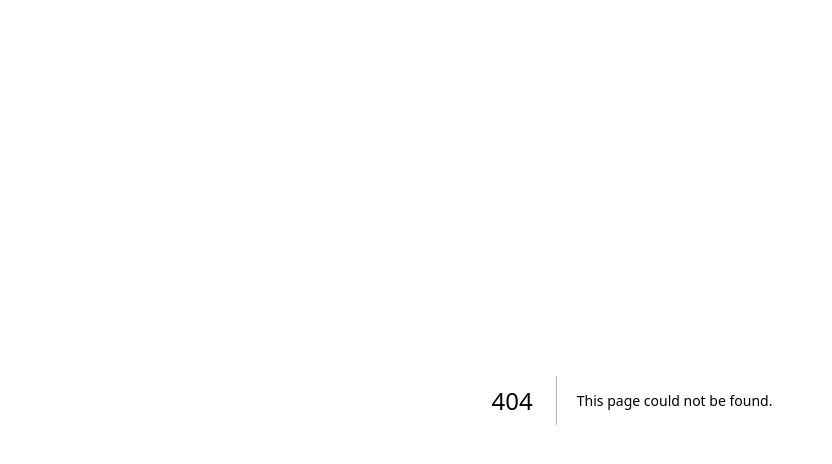
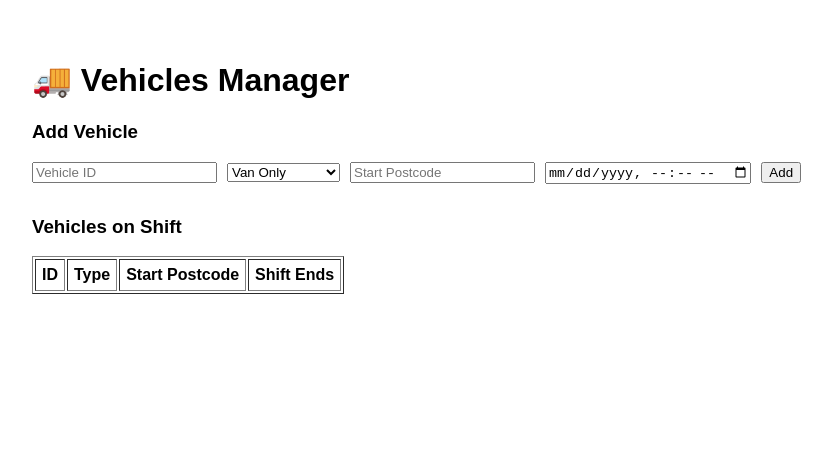
Before and after one commit to stevecanneaux/srd-poc-backend, a Next.js app in the folder frontend/: page /vehicles in a window 1280 px wide. Before the commit this address had no page. Shown: the top 464 px of the page, without its empty margins (8-840 px from the left). Built offline with nearby package versions, Linux system fonts and the light colour scheme.

Commit message:
Create vehicles.tsx

```diff
--- /dev/null
+++ b/frontend/pages/vehicles.tsx
@@ -0,0 +1,117 @@
+import React, { useState } from "react";
+
+type VehicleType =
+  | "van_only"
+  | "van_tow"
+  | "small_ramp"
+  | "hiab_grabber"
+  | "lorry_recovery";
+
+export default function VehiclesManager() {
+  const [vehicles, setVehicles] = useState<any[]>([]);
+  const [form, setForm] = useState({
+    id: "",
+    type: "van_only",
+    postcode: "",
+    shiftEnd: "",
+  });
+
+  const handleChange = (e: any) =>
+    setForm({ ...form, [e.target.name]: e.target.value });
+
+  const addVehicle = () => {
+    if (!form.id || !form.postcode || !form.shiftEnd) {
+      alert("Please fill in all fields");
+      return;
+    }
+    setVehicles([...vehicles, form]);
+    setForm({ id: "", type: "van_only", postcode: "", shiftEnd: "" });
+  };
+
+  const syncWithBackend = async () => {
+    try {
+      const res = await fetch("https://srd-poc-backend.vercel.app/api/vehicles/update", {
+        method: "POST",
+        headers: { "Content-Type": "application/json" },
+        body: JSON.stringify({ vehicles }),
+      });
+
+      if (res.ok) {
+        alert("✅ Vehicles synced to backend successfully");
+      } else {
+        alert("⚠️ Failed to sync with backend");
+      }
+    } catch (err) {
+      console.error(err);
+      alert("❌ Error communicating with backend");
+    }
+  };
+
+  return (
+    <main style={{ padding: "2rem", fontFamily: "sans-serif" }}>
+      <h1>🚚 Vehicles Manager</h1>
+
+      <section style={{ marginBottom: "2rem" }}>
+        <h3>Add Vehicle</h3>
+        <input
+          type="text"
+          name="id"
+          value={form.id}
+          onChange={handleChange}
+          placeholder="Vehicle ID"
+          style={{ marginRight: "10px" }}
+        />
+        <select name="type" value={form.type} onChange={handleChange}>
+          <option value="van_only">Van Only</option>
+          <option value="van_tow">Van Tow</option>
+          <option value="small_ramp">Small Ramp</option>
+          <option value="hiab_grabber">HIAB Grabber</option>
+          <option value="lorry_recovery">Lorry Recovery</option>
+        </select>
+        <input
+          type="text"
+          name="postcode"
+          value={form.postcode}
+          onChange={handleChange}
+          placeholder="Start Postcode"
+          style={{ marginLeft: "10px", marginRight: "10px" }}
+        />
+        <input
+          type="datetime-local"
+          name="shiftEnd"
+          value={form.shiftEnd}
+          onChange={handleChange}
+        />
+        <button onClick={addVehicle} style={{ marginLeft: "10px" }}>Add</button>
+      </section>
+
+      <h3>Vehicles on Shift</h3>
+      <table border={1} cellPadding={6}>
+        <thead>
+          <tr>
+            <th>ID</th>
+            <th>Type</th>
+            <th>Start Postcode</th>
+            <th>Shift Ends</th>
+          </tr>
+        </thead>
+        <tbody>
+          {vehicles.map((v) => (
+            <tr key={v.id}>
+              <td>{v.id}</td>
+              <td>{v.type}</td>
+              <td>{v.postcode}</td>
+              <td>{v.shiftEnd}</td>
+            </tr>
+          ))}
+        </tbody>
+      </table>
+
+      {vehicles.length > 0 && (
+        <button onClick={syncWithBackend} style={{ marginTop: "2rem" }}>
+          🔄 Sync Vehicles to Optimizer
+        </button>
+      )}
+    </main>
+  );
+}
```
